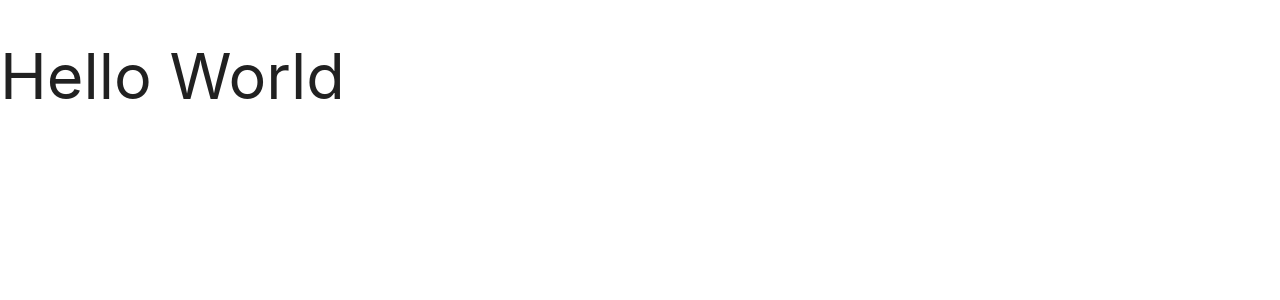
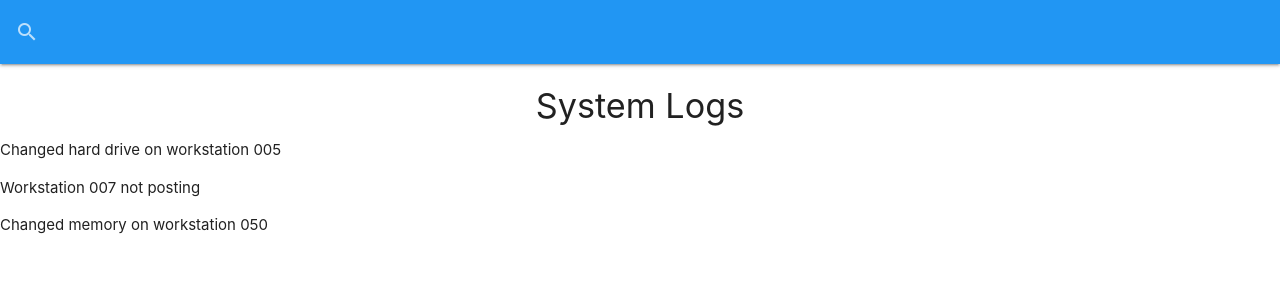
Before and after one commit to ThiagoNunesBatista-zz/it-logger, a React (Create React App) app: page / in a window 1280 px wide. Shown: the top 300 px of the page. Built offline with nearby package versions, Linux system fonts and the light colour scheme; data requests are answered from the project's data file.

Commit message:
Add search bar, initial logs and logItem components

```diff
--- a/src/App.js
+++ b/src/App.js
@@ -1,6 +1,9 @@
 import React, { useEffect } from 'react'
 import 'materialize-css/dist/css/materialize.min.css'
 import M from 'materialize-css/dist/js/materialize.min.js'
+
+import SearchBar from './components/layout/SearchBar'
+import Logs from './components/logs/Logs'
 
 function App () {
   useEffect(() => {
@@ -10,7 +13,8 @@ function App () {
 
   return (
     <>
-      <h1>Hello World</h1>
+      <SearchBar />
+      <Logs />
     </>
   )
 }
--- /dev/null
+++ b/src/components/layout/SearchBar.js
@@ -0,0 +1,19 @@
+import React from 'react'
+
+const SearchBar = () => {
+  return (
+    <nav style={{ marginBotton: '30px' }} className='blue'>
+      <div className='nav-wrapper'>
+        <form>
+          <div className='input-field'>
+            <input id='search' type='search' />
+            <label className='label-icon' htmlFor='search'><i className='material-icons'>search</i></label>
+            <i className='material-icons'>close</i>
+          </div>
+        </form>
+      </div>
+    </nav>
+  )
+}
+
+export default SearchBar
--- /dev/null
+++ b/src/components/logs/LogItem.js
@@ -0,0 +1,11 @@
+import React from 'react'
+
+const LogItem = ({ log }) => {
+  return (
+    <div>
+      <p>{log.message}</p>
+    </div>
+  )
+}
+
+export default LogItem
--- /dev/null
+++ b/src/components/logs/Logs.js
@@ -0,0 +1,36 @@
+import React, { useEffect, useState } from 'react'
+
+import LogItem from './LogItem'
+
+const Logs = () => {
+  const [logs, setLogs] = useState([])
+  const [loading, setLoading] = useState(false)
+
+  const getLogs = async () => {
+    setLoading(true)
+    const res = await window.fetch('/logs')
+    const data = await res.json()
+    setLogs(data)
+    setLoading(false)
+  }
+
+  useEffect(() => {
+    getLogs()
+  }, [])
+
+  if (loading) {
+    return <h4>Loading</h4>
+  }
+
+  return (
+    <ul className='collection-with-header'>
+      <li className='collection-header'>
+        <h4 className='center'>System Logs</h4>
+      </li>
+
+      {!loading && logs.length === 0 ? (<p className='center'>No Logs To Show</p>) : (logs.map(current => <LogItem key={current.id} log={current} />))}
+    </ul>
+  )
+}
+
+export default Logs
```
